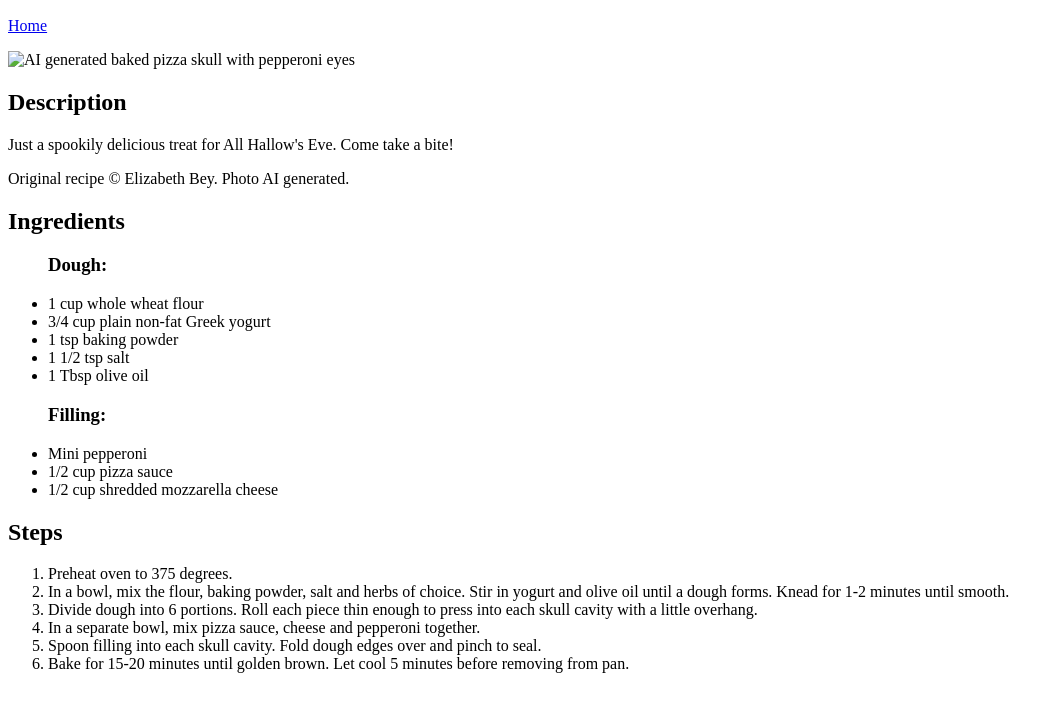
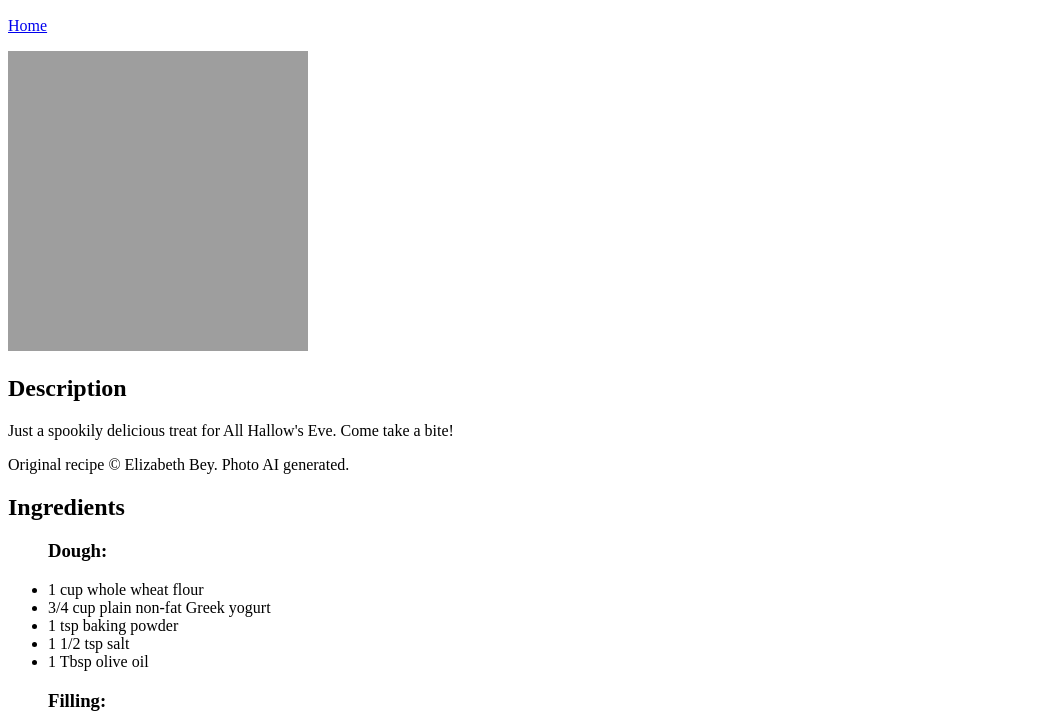
Before and after one commit to ebey04/odin-recipes, a plain HTML site: page recipes/pizzaskulls.html in a window 1280 px wide. Shown: the part 50-778 px from the top of the page, without its empty margins (0-1064 px from the left). Drawn offline with Linux system fonts and the light colour scheme; the site is published under a folder, as on GitHub Pages, so addresses that start at the root find nothing.

Commit message:
chore: update img src on pizzaskulls.html to fix broken link

```diff
--- a/recipes/pizzaskulls.html
+++ b/recipes/pizzaskulls.html
@@ -13,7 +13,7 @@
                 <p><a href="../index.html">Home</a></p>
             </header>
 
-            <img src="/img/pizzaskull.png" alt="AI generated baked pizza skull with pepperoni eyes" height="300" width="300">
+            <img src="../img/pizzaskull.png" alt="AI generated baked pizza skull with pepperoni eyes" height="300" width="300">
 
             <section id="recipe-description">
             <h2>Description</h2>
```
